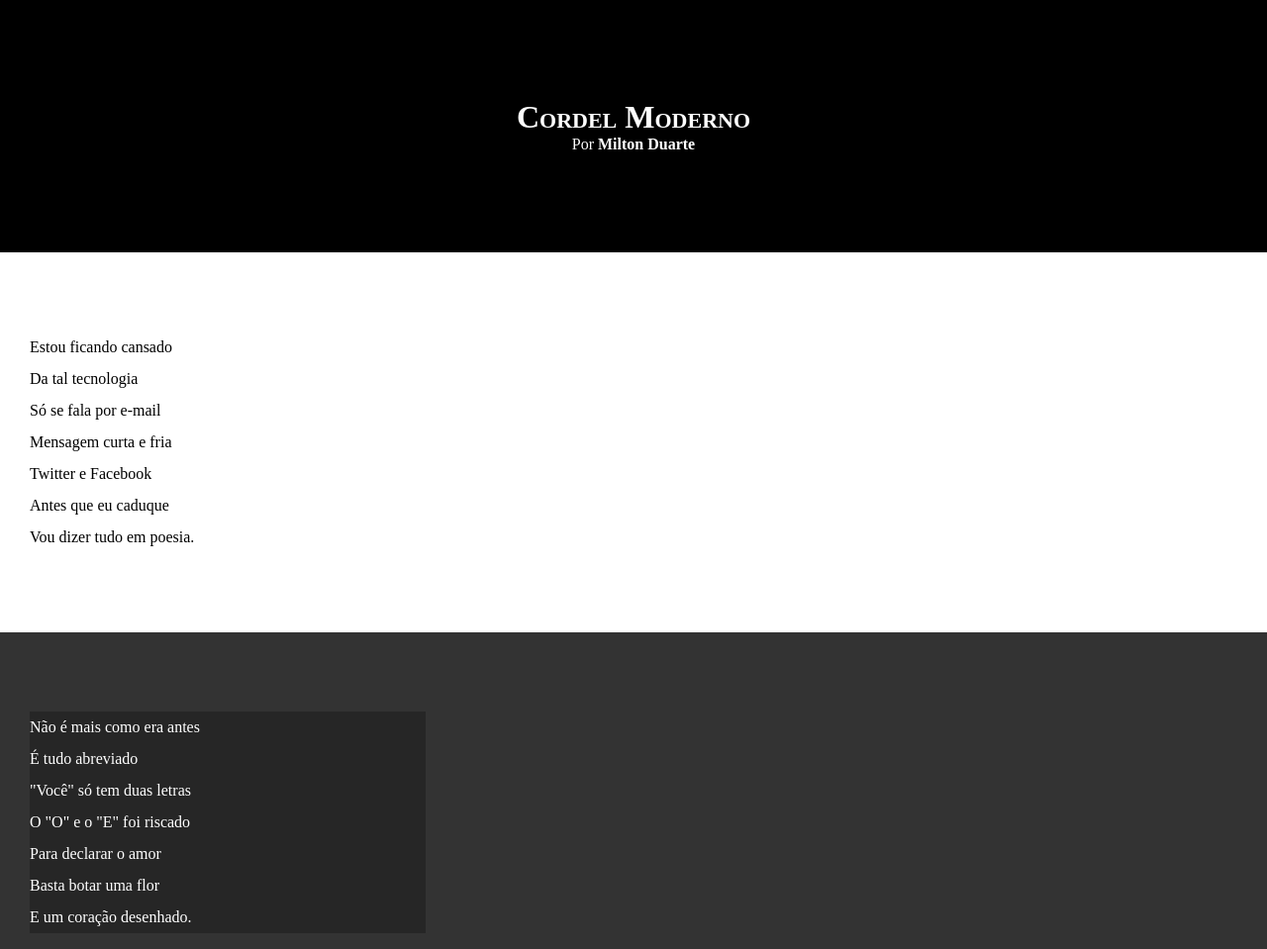
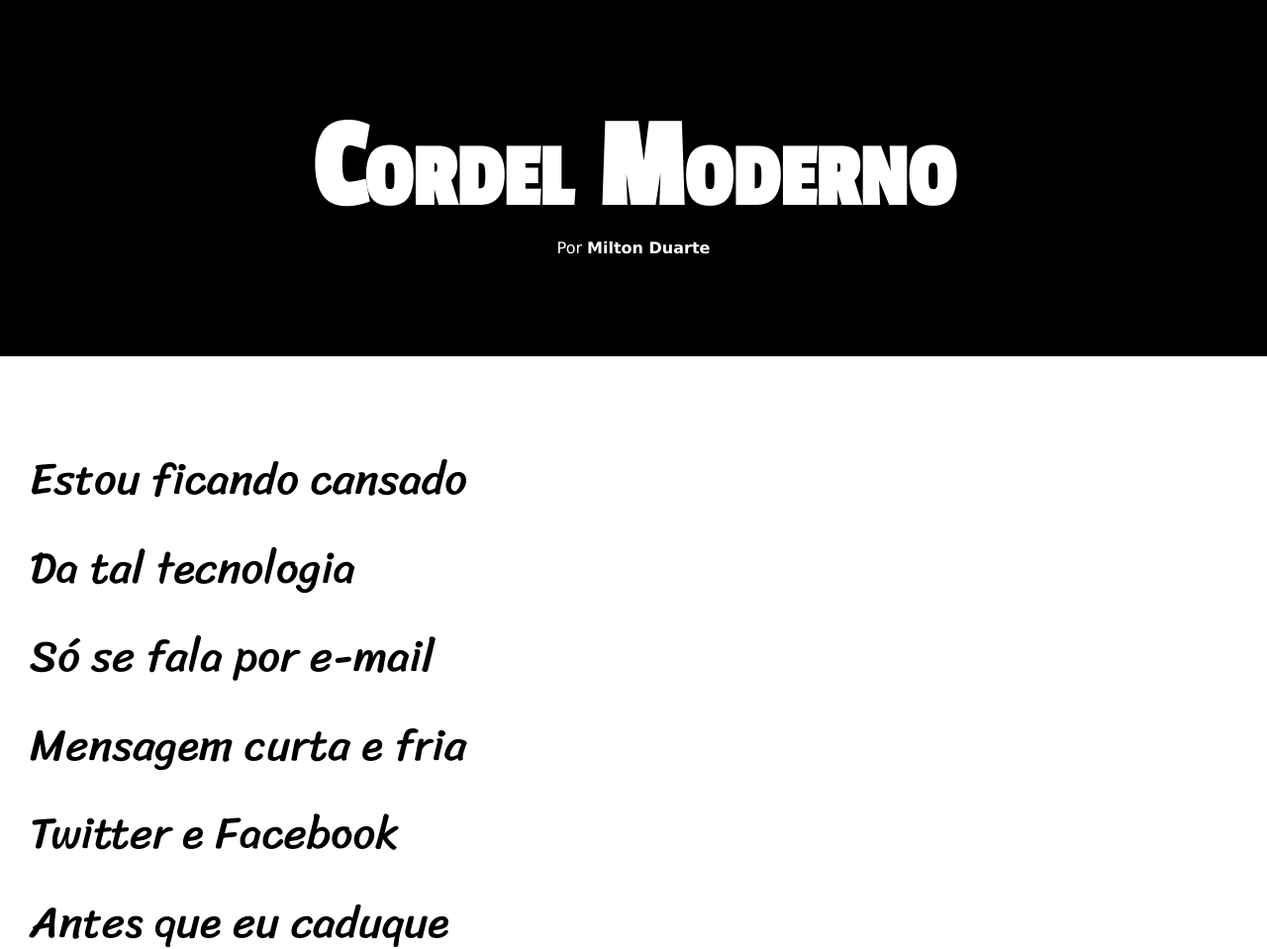
Before and after one commit to Phfigs/HTML-CSS, a plain HTML site: page Desafios/d012 (fundos)/index.html in a window 1280 px wide. Shown: the top 959 px of the page at 99% size. Drawn offline with Linux system fonts and the light colour scheme.

Commit message:
atualizando estilos desafio12

```diff
--- a/Desafios/d012 (fundos)/estilo/style.css
+++ b/Desafios/d012 (fundos)/estilo/style.css
@@ -1,14 +1,25 @@
+@charset "UTF-8";
+
+@import url('https://fonts.googleapis.com/css2?family=Passion+One&display=swap');
+
+@import url('https://fonts.googleapis.com/css2?family=Sriracha&display=swap');
+
 *{
     margin: 0px;
     padding: 0px;
+    font-size: 1em;
 }
+
 :root{
-    --fonte-padrao: Arial,Verdana,Helvetica, sans-serif;
+    --fonte1: Verdana, Geneva, Tahoma, sans-serif;
+    --fonte2: 'Passion One', cursive;
+    --fonte3: 'Sriracha', cursive;
 }
 
 html, body{
     min-height: 100vh;
     background-color: darkgray;
+    font-family: var(--fonte1);
 }
 
 header {
@@ -21,6 +32,8 @@ header {
 header > h1 {
     font-variant: small-caps;
     padding-top: 50px;
+    font-family: var(--fonte2);
+    font-size: 10vw;
 }
 
 header > p {
@@ -42,6 +55,8 @@ section{
     padding-bottom: 10vh;
     padding-left: 30px;
     line-height: 2em;
+    font-family: var(--fonte3);
+    font-size: 3.5vw;
 }
 
 section.normal{
@@ -55,8 +70,9 @@ section.imagem{
 }
 
 section.imagem > p {
-    width: 400px;
+    display: inline-block;
     background-color: rgba(0, 0, 0, 0.253);
+    padding: 5px
 }
 
 footer{
```
